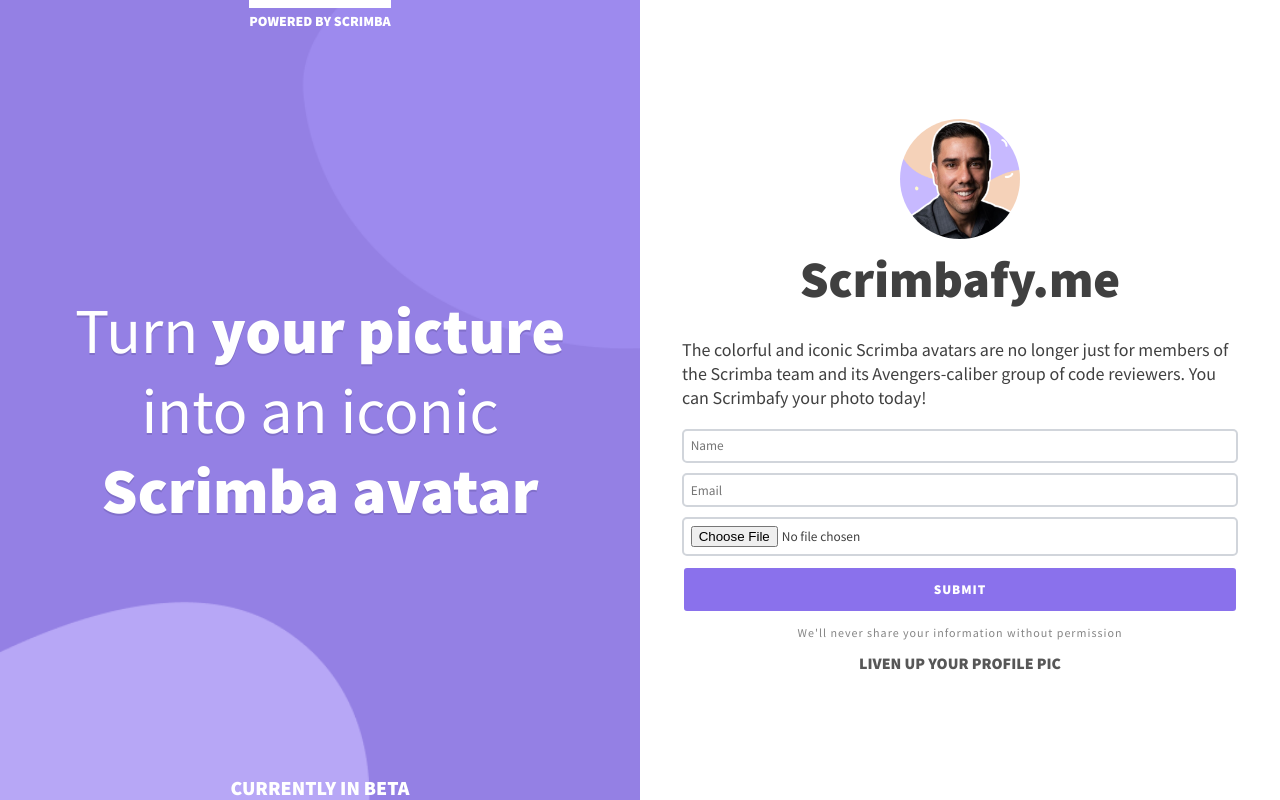
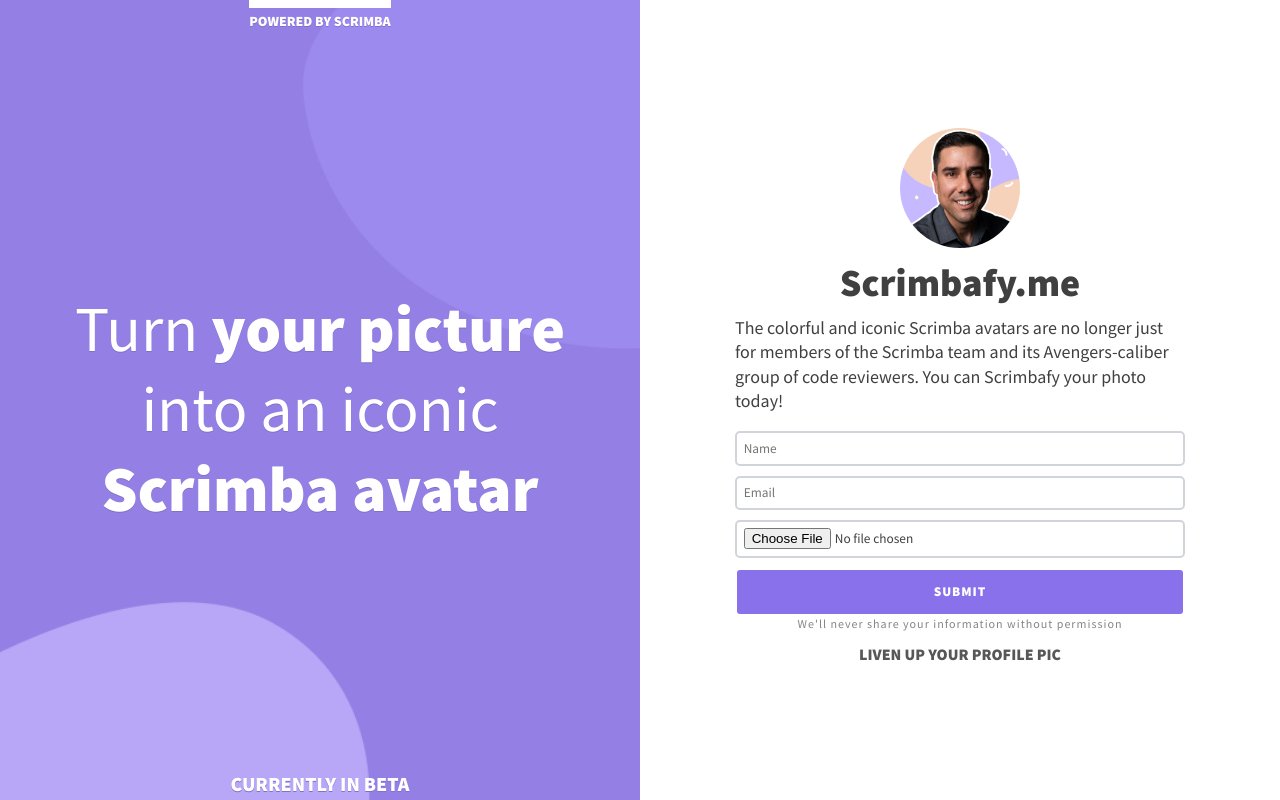
Before and after one commit to bgroyer1/scrimbafy-me, a plain HTML site: page index.html in a window 1280 px wide. Drawn offline with Linux system fonts and the light colour scheme.

Commit message:
finished project

```diff
--- a/css/styles.css
+++ b/css/styles.css
@@ -1,4 +1,4 @@
-* {
+*, *::before, *::after {
   box-sizing: border-box;
 }
 
@@ -13,11 +13,16 @@ body {
     Typography
    ================= */
 
+h1,
+.top-text,
+.beta-text {
+  text-shadow: 0 1px #816fca;
+}
+
 h1 {
   font-weight: 400;
   font-size: 2rem;
   padding: 0 1rem;
-  text-shadow: 0 2px #816fca;
 }
 
 h2 {
@@ -79,6 +84,7 @@ p {
   justify-content: space-between;
   align-items: center;
   min-height: 250px;
+  padding-bottom: 0.25em;
 }
 
 /* ====================
@@ -90,6 +96,11 @@ p {
   flex-direction: column;
   align-items: center;
   padding: 2.5em 2em;
+}
+
+.main-content p,
+.main-content form {
+  max-width: 450px;
 }
 
 .img-main {
@@ -159,7 +170,12 @@ input:hover {
   }
 
   h2 {
-    font-size: 4vw;
+    font-size: 3vw;
+    margin: 0.625rem 0;
+  }
+
+  .main-content p {
+    margin-top: 0;
   }
 
   .beta-text {
```
